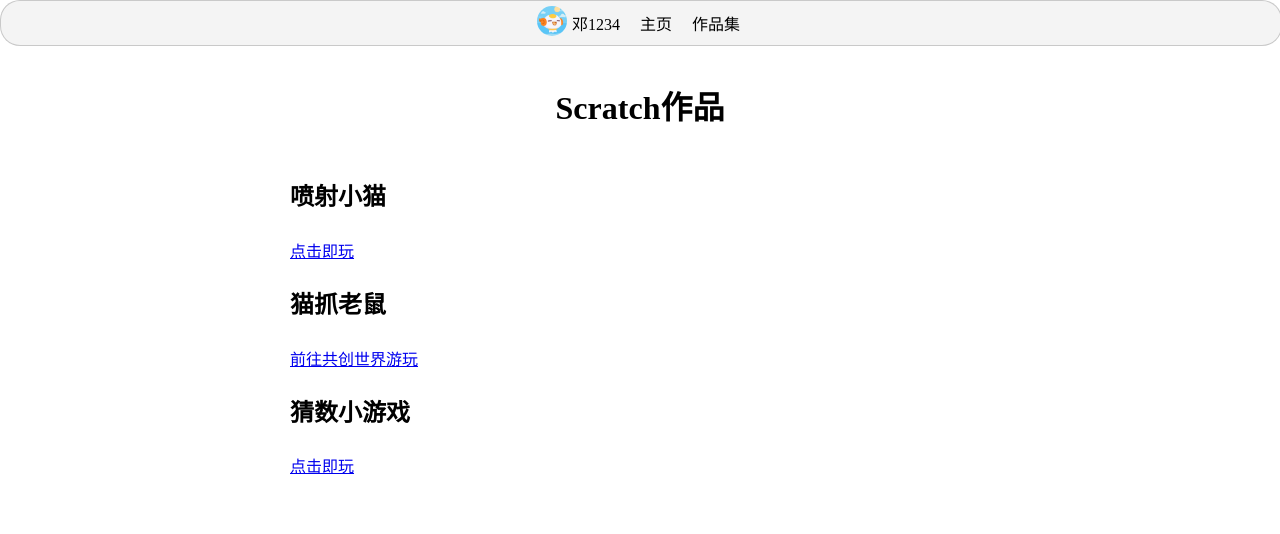
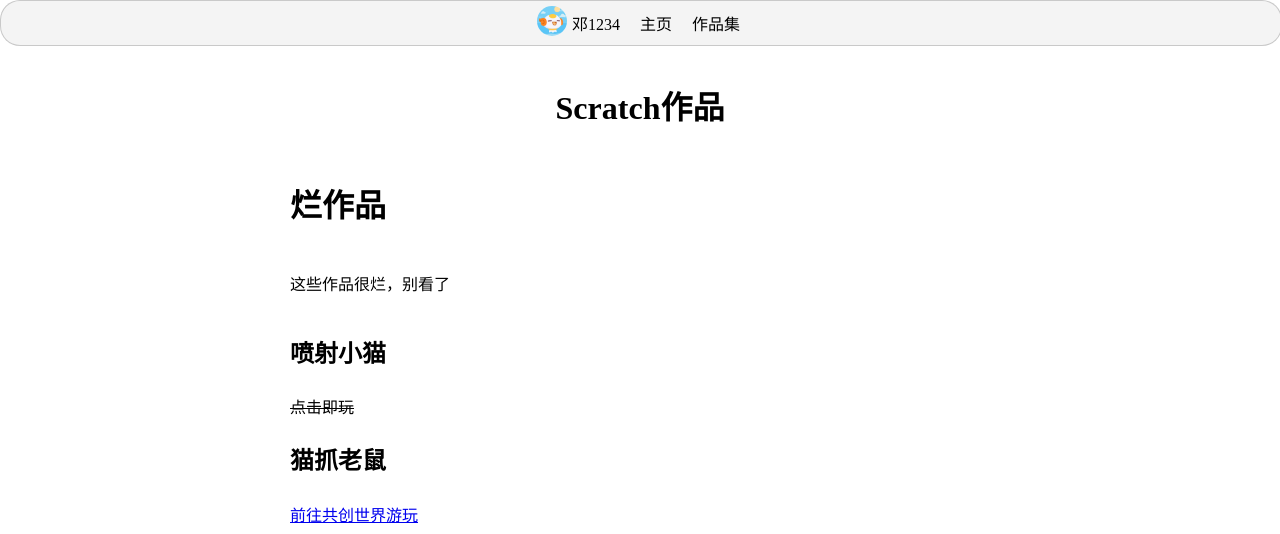
Before and after one commit to xiaodeng34/myweb, a plain HTML site: page myworks.html in a window 1280 px wide. Shown: the top 534 px of the page. Drawn offline with Linux system fonts and the light colour scheme.

Commit message:
Update myworks.html

```diff
--- a/myworks.html
+++ b/myworks.html
@@ -23,8 +23,10 @@
     </div>
     <div class="zhuti">
         <h1 style="text-align: center;">Scratch作品</h1>
+        <h1>烂作品</h1>
+        <p>这些作品很烂，别看了</p>
         <h2>喷射小猫</h2>
-        <a href="game/penshexiaomao0.2.3.html">点击即玩</a>
+        <del>点击即玩</del>
         <h2>猫抓老鼠</h2>
         <a href="https://www.ccw.site/detail/683a5bfa3b0c7734d18f547f?inviteCode=6Nlx1d4XmGPN4Clt">前往共创世界游玩</a>
         <h2>猜数小游戏</h2>
@@ -43,4 +45,5 @@
        <p>Copyright © Deng1234</p>
     </div>
 </body>
+
 </html>
```
